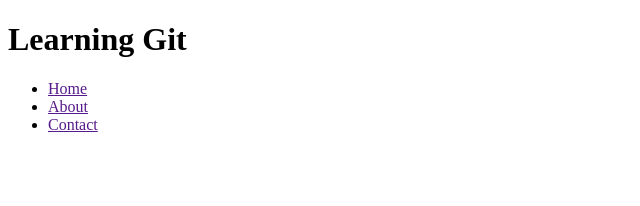
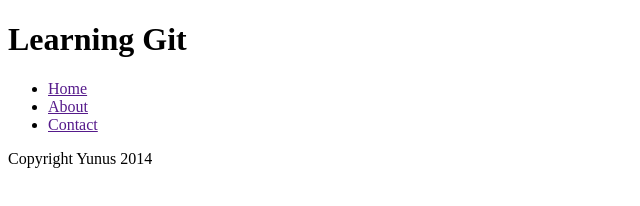
Before and after one commit to hsfarid/Learning-git, a plain HTML site: page index.html in a window 1280 px wide. Shown: the whole page, without its empty margins (0-640 px from the left). Drawn offline with Linux system fonts and the light colour scheme.

Commit message:
add footer

```diff
--- a/index.html
+++ b/index.html
@@ -15,5 +15,8 @@
     </ul>
 </nav>
 
+<footer>
+    <p>Copyright Yunus 2014</p>
+</footer>
 </body>
 </html>
```
